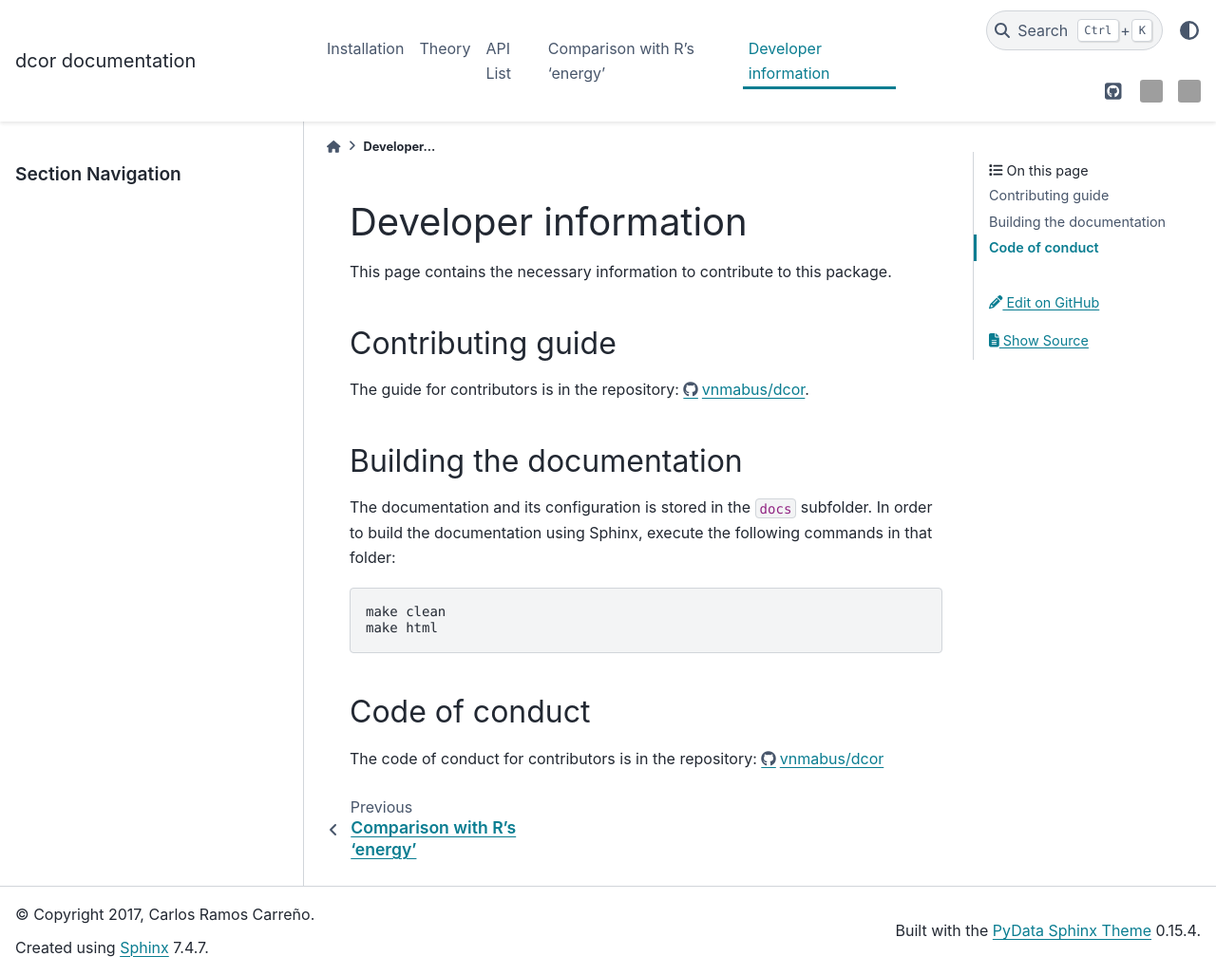
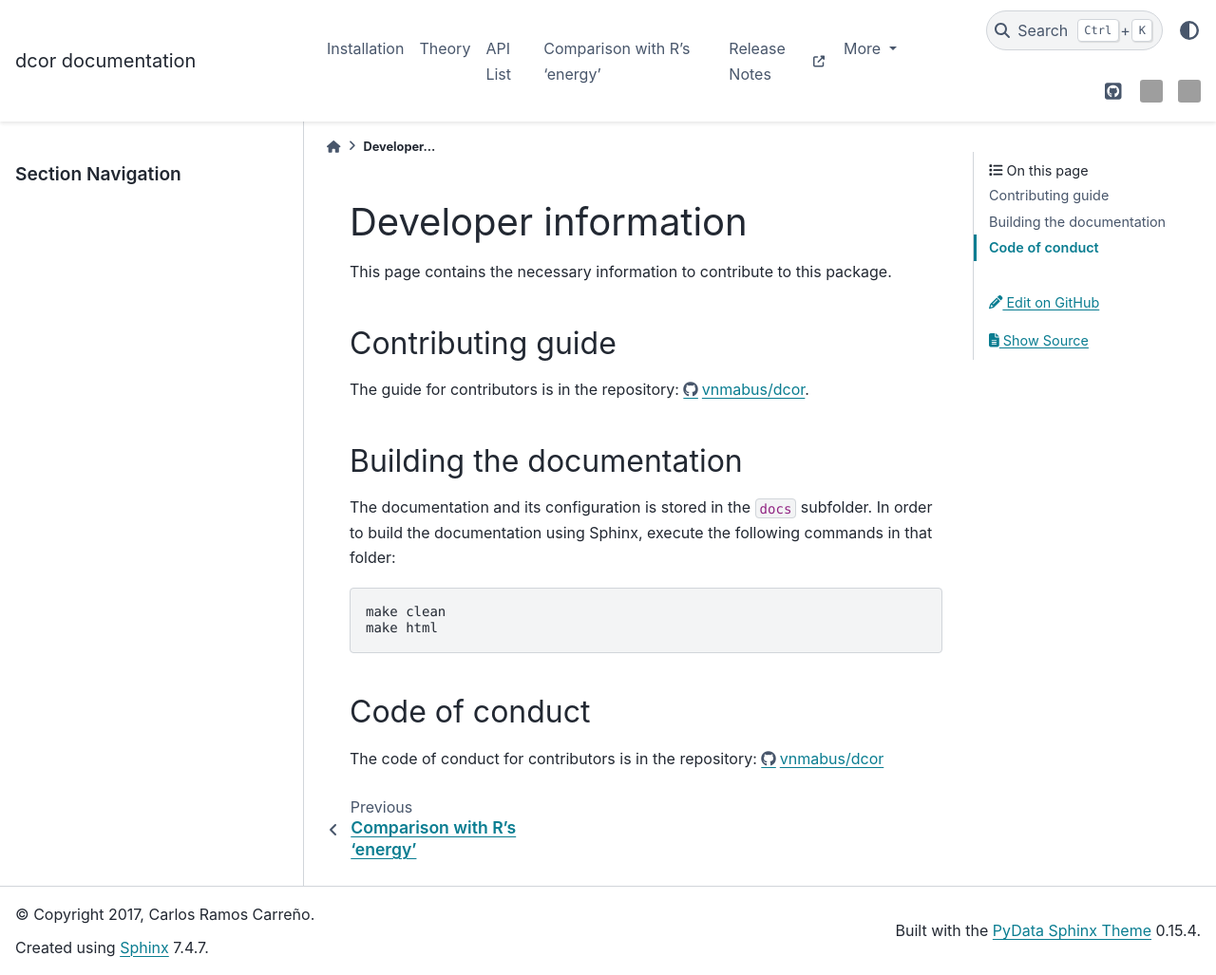
Before and after one commit to vnmabus/dcor, a Sphinx documentation site: the page built from docs/development.rst, in a window 1280 px wide and 1027 px high. Shown: the whole window at 95% size. Built offline with Sphinx 7.4.7 and the PyData theme 0.15.4, drawn with Linux system fonts in a browser that asks for light colours; pages that are not in the unit, such as notebooks, are missing from menus; the version number could not be read and is left out; grey boxes are pictures that could not be loaded.

Commit message:
Add link to release notes.

```diff
--- a/docs/index.rst
+++ b/docs/index.rst
@@ -31,6 +31,7 @@ References
    auto_examples/index
    apilist
    energycomparison
+   Release Notes <https://github.com/vnmabus/dcor/releases>
    development
 
 dcor is developed `on Github <http://github.com/vnmabus/dcor>`_. Please
```
